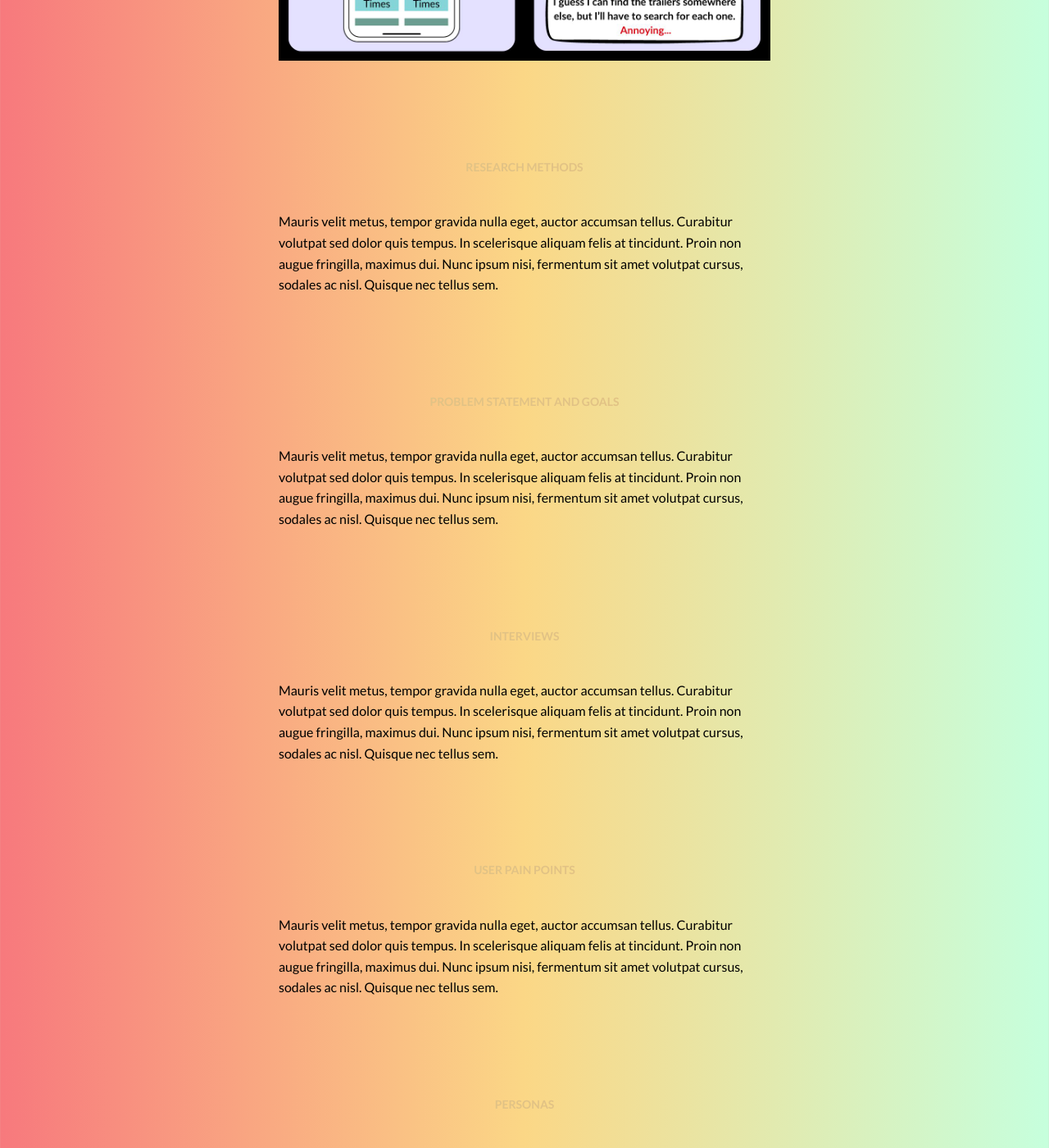
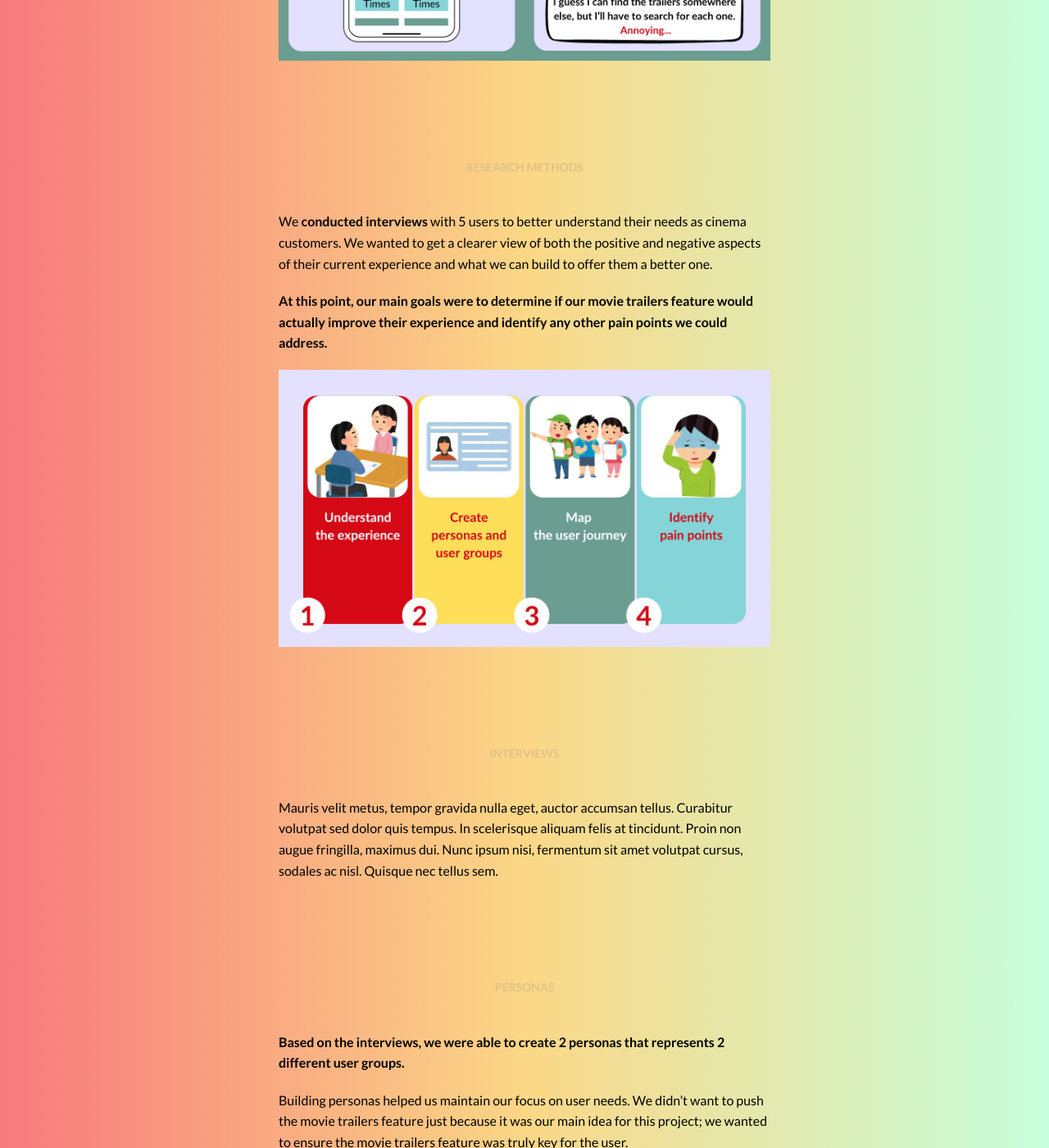
Before and after one commit to niarobles-design/niarobles-design.github.io, a Jekyll site: the page built from projects/strategic-ux-research.md, in a window 1280 px wide and 1400 px high, scrolled down 1186 px. Shown: the whole window at 82% size. Built offline with Jekyll 4.4.1, drawn with Linux system fonts in a browser that asks for light colours; nearby versions of some CDN libraries; some of the changed text lies outside the part shown.

Commit message:
feat: updated project 1

```diff
--- a/projects/strategic-ux-research.md
+++ b/projects/strategic-ux-research.md
@@ -8,9 +8,9 @@ title: "Strategic UX Research"
 We want to develop an app for a cinema to improve the UX for its customers, ensuring it becomes their first choice for planning a trip to the movies.
 
 - [Introduction: Product and Audience](#introduction-product-and-audience)
-- [Problem Statement and Goals](#problem-statement-and-goals)
 - [Research Methods](#research-methods)
 - [Interviews](#interviews)
+- [Personas](#personas)
 - [User Pain Points](#user-pain-points)
 - [Personas](#personas)
 
@@ -27,15 +27,21 @@ We came up with the idea of improving the app to help users choose what movie to
 
 ### Research Methods
 
-Mauris velit metus, tempor gravida nulla eget, auctor accumsan tellus. Curabitur volutpat sed dolor quis tempus. In scelerisque aliquam felis at tincidunt. Proin non augue fringilla, maximus dui. Nunc ipsum nisi, fermentum sit amet volutpat cursus, sodales ac nisl. Quisque nec tellus sem.
+We **conducted interviews** with 5 users to better understand their needs as cinema customers. We wanted to get a clearer view of both the positive and negative aspects of their current experience and what we can build to offer them a better one.
 
-### Problem Statement and Goals
+**At this point, our main goals were to determine if our movie trailers feature would actually improve their experience and identify any other pain points we could address.**
 
-Mauris velit metus, tempor gravida nulla eget, auctor accumsan tellus. Curabitur volutpat sed dolor quis tempus. In scelerisque aliquam felis at tincidunt. Proin non augue fringilla, maximus dui. Nunc ipsum nisi, fermentum sit amet volutpat cursus, sodales ac nisl. Quisque nec tellus sem.
+{% include image.html image="projects/strategic-ux-research/research.jpg" %}
 
 ### Interviews
 
 Mauris velit metus, tempor gravida nulla eget, auctor accumsan tellus. Curabitur volutpat sed dolor quis tempus. In scelerisque aliquam felis at tincidunt. Proin non augue fringilla, maximus dui. Nunc ipsum nisi, fermentum sit amet volutpat cursus, sodales ac nisl. Quisque nec tellus sem.
+
+### Personas
+
+**Based on the interviews, we were able to create 2 personas that represents 2 different user groups.**
+
+Building personas helped us maintain our focus on user needs. We didn't want to push the movie trailers feature just because it was our main idea for this project; we wanted to ensure the movie trailers feature was truly key for the user.
 
 ### User Pain Points
 
```
Also changed, not shown: assets/img/projects/strategic-ux-research/experience-comic.jpg, assets/img/projects/strategic-ux-research/research.jpg (added), 4 other files.
